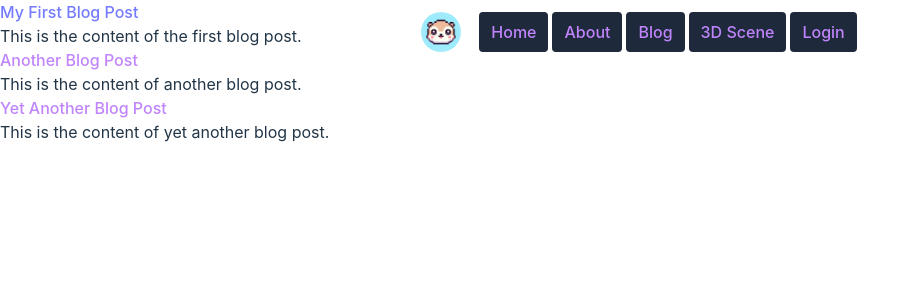
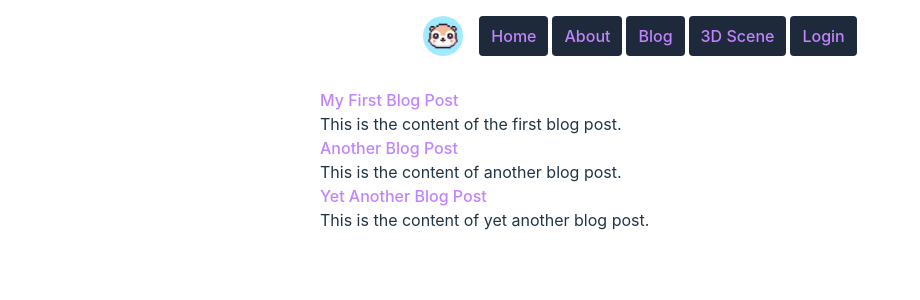
Before and after one commit to fkakkuscom/mgt-react-app, a React (Vite) app: page /blog in a window 1280 px wide. Shown: the top 300 px of the page, without its empty margins (0-920 px from the left). Built offline with nearby package versions, Linux system fonts and the light colour scheme; no server answers; what @vinejs/vine would draw is missing.

Commit message:
Remove index files for folders

```diff
--- a/src/App.css
+++ b/src/App.css
@@ -1,5 +1,9 @@
+body,
+html,
 #root {
-  min-height: 100vh;
+  max-width: 100vw;
+  max-height: 100dvh;
+  width: 100%;
   height: 100%;
   margin: 0;
   padding: 0;
@@ -7,6 +11,7 @@
 
 #root {
   flex: 1;
+  height: 100%;
 }
 
 .overlay {
--- a/src/App.tsx
+++ b/src/App.tsx
@@ -2,10 +2,14 @@ import { lazy, Suspense } from "react";
 import { ToastContainer } from "react-toastify";
 import { Route } from "wouter";
 import "./App.css";
-import { About, Blog, Home, Login } from "./navigation";
-import { BlogPost, Topbar } from "./components";
 import "react-toastify/dist/ReactToastify.css";
+import Home from "./navigation/Home";
+import About from "./navigation/About";
+import Blog from "./navigation/Blog";
+import BlogPost from "./navigation/BlogPost";
+import Login from "./navigation/Login";
 
+const Topbar = lazy(() => import("./components/Topbar"));
 const ThreeCanvas = lazy(() => import("./three/ThreeCanvas"));
 
 function App() {
--- /dev/null
+++ b/src/components/Paper.tsx
@@ -0,0 +1,20 @@
+import React from "react";
+
+interface PaperProps
+  extends React.DetailedHTMLProps<
+    React.HTMLAttributes<HTMLDivElement>,
+    HTMLDivElement
+  > {
+  children?: React.ReactNode;
+}
+
+function Paper(props: PaperProps) {
+  return (
+    <div
+      className="Paper max-w-2xl w-full p-4 self-center place-self-center center items-center justify-center"
+      {...props}
+    />
+  );
+}
+
+export default Paper;
--- a/src/components/Topbar.tsx
+++ b/src/components/Topbar.tsx
@@ -1,17 +1,18 @@
 import { Link } from "wouter";
 
 const linkClasses =
-  "bg-slate-800 no-underline mx-0.5 px-3 py-2 rounded transition-colors duration-300 ease-in-out hover:bg-slate-700";
+  "bg-slate-800 no-underline px-3 py-2 rounded transition-colors duration-300 ease-in-out hover:bg-slate-700 whitespace-nowrap";
 
 function Topbar() {
   return (
-    <div className="absolute flex justify-center items-center self-center p-3">
+    <div className="self-center overflow-x-hidden w-full">
+      <div className="flex justify-center p-4">
         <img
           src="/logo192.png"
           alt="Logo"
           className="h-10 w-10 mr-4 rounded-full"
         />
-      <nav className="flex items-center">
+        <nav className="flex items-center gap-1 overflow-x-auto">
           <Link href="/" className={linkClasses}>
             Home
           </Link>
@@ -29,6 +30,7 @@ function Topbar() {
           </Link>
         </nav>
       </div>
+    </div>
   );
 }
 
--- a/src/components/index.ts
+++ /dev/null
@@ -1,2 +0,0 @@
-export { default as BlogPost } from "./BlogPost";
-export { default as Topbar } from "./Topbar";
--- a/src/navigation/About.tsx
+++ b/src/navigation/About.tsx
@@ -1,5 +1,11 @@
-const About = () => {
-  return <h2>About Page</h2>;
-};
+import Paper from "../components/Paper";
+
+function About() {
+  return (
+    <Paper>
+      <h2>About Page</h2>
+    </Paper>
+  );
+}
 
 export default About;
--- a/src/navigation/Blog.tsx
+++ b/src/navigation/Blog.tsx
@@ -1,4 +1,5 @@
 import { Link } from "wouter";
+import Paper from "../components/Paper";
 
 const blogPosts = [
   {
@@ -18,9 +19,9 @@ const blogPosts = [
   },
 ];
 
-const Blog = () => {
+function Blog() {
   return (
-    <div className="blog-list" style={{ minHeight: 4000 }}>
+    <Paper style={{ minHeight: 4000 }}>
       {blogPosts.map((post) => (
         <div key={post.id}>
           <Link href={`/blog/${post.id}`}>
@@ -29,8 +30,8 @@ const Blog = () => {
           <p>{post.content}</p>
         </div>
       ))}
-    </div>
+    </Paper>
   );
-};
+}
 
 export default Blog;
--- a/src/components/BlogPost.tsx
+++ b/src/navigation/BlogPost.tsx
@@ -1,4 +1,5 @@
 import { useRoute } from "wouter";
+import Paper from "../components/Paper";
 
 const blogPosts = [
   {
@@ -18,7 +19,7 @@ const blogPosts = [
   },
 ];
 
-const BlogPost = () => {
+function BlogPost() {
   const [, params] = useRoute<{ id: string }>("/blog/:id");
   const post = blogPosts.find((post) => post.id === Number(params?.id));
 
@@ -27,11 +28,11 @@ const BlogPost = () => {
   }
 
   return (
-    <div className="blog-post">
+    <Paper>
       <h2>{post.title}</h2>
       <p>{post.content}</p>
-    </div>
+    </Paper>
   );
-};
+}
 
 export default BlogPost;
--- a/src/navigation/Home.tsx
+++ b/src/navigation/Home.tsx
@@ -1,5 +1,11 @@
-const Home = () => {
-  return <h2>Home Page</h2>;
-};
+import Paper from "../components/Paper";
+
+function Home() {
+  return (
+    <Paper>
+      <h2>Home Page</h2>
+    </Paper>
+  );
+}
 
 export default Home;
--- a/src/navigation/Login.tsx
+++ b/src/navigation/Login.tsx
@@ -7,8 +7,9 @@ import {
 import axios, { AxiosError } from "axios";
 import { makeHttpUri } from "../utils/request-helpers";
 import { toast } from "react-toastify";
+import Paper from "../components/Paper";
 
-const Login = () => {
+function Login() {
   const [email, setEmail] = useState("fkakkus@hotmail.com");
   const [password, setPassword] = useState("123456");
   const [errorMessages, setErrorMessages] = useState<
@@ -63,7 +64,7 @@ const Login = () => {
   };
 
   return (
-    <div className="flex self-center justify-center items-center min-h-screen min-w-[50%] mr-4 ml-4">
+    <Paper className="flex self-center justify-center items-center min-h-screen min-w-[50%] mr-4 ml-4">
       <form
         ref={formRef}
         className="bg-gray-800 p-8 rounded-lg shadow-md w-full max-w-sm"
@@ -112,8 +113,8 @@ const Login = () => {
           Login
         </button>
       </form>
-    </div>
+    </Paper>
   );
-};
+}
 
 export default Login;
--- a/src/navigation/index.ts
+++ /dev/null
@@ -1,4 +0,0 @@
-export { default as About } from "./About";
-export { default as Blog } from "./Blog";
-export { default as Home } from "./Home";
-export { default as Login } from "./Login";
--- a/src/three/ThreeScene.tsx
+++ b/src/three/ThreeScene.tsx
@@ -38,7 +38,7 @@ function ThreeScene() {
           )
           .catch((error) => {
             if (error.name === "AbortError") {
-              console.log("Fetch aborted");
+              console.warn("Fetch aborted");
             } else {
               console.error("Fetch error:", error);
             }
```
Lines whose indentation alone changed are shown as unchanged.
